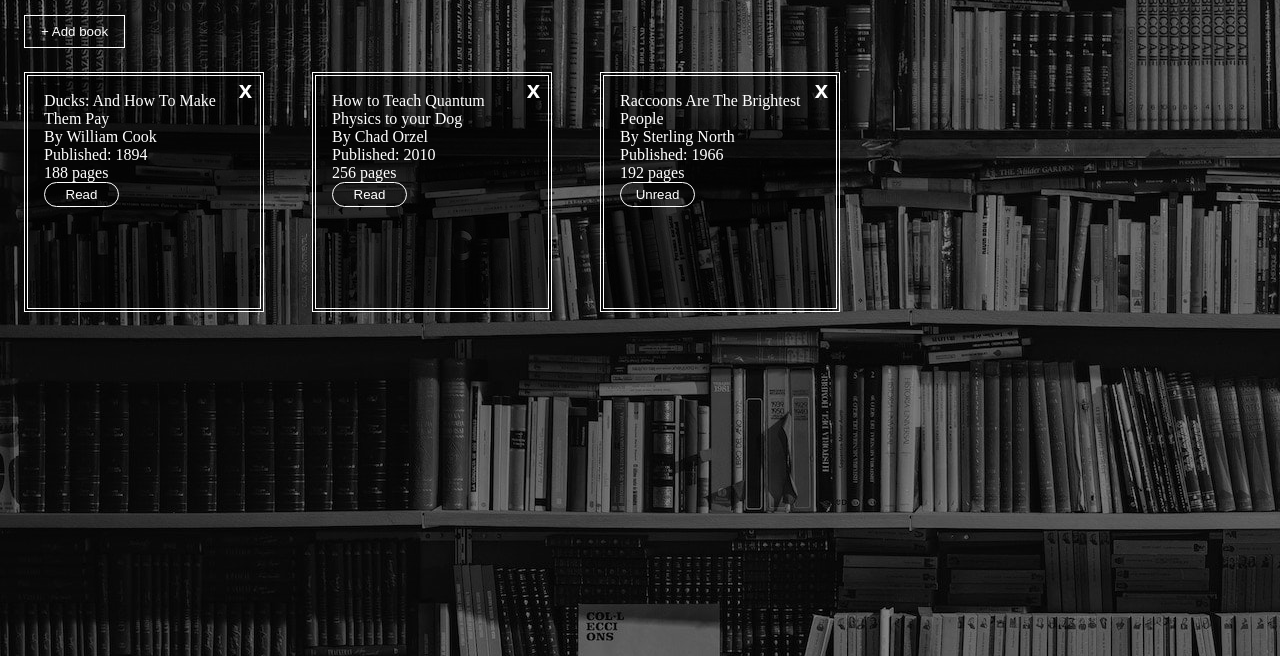
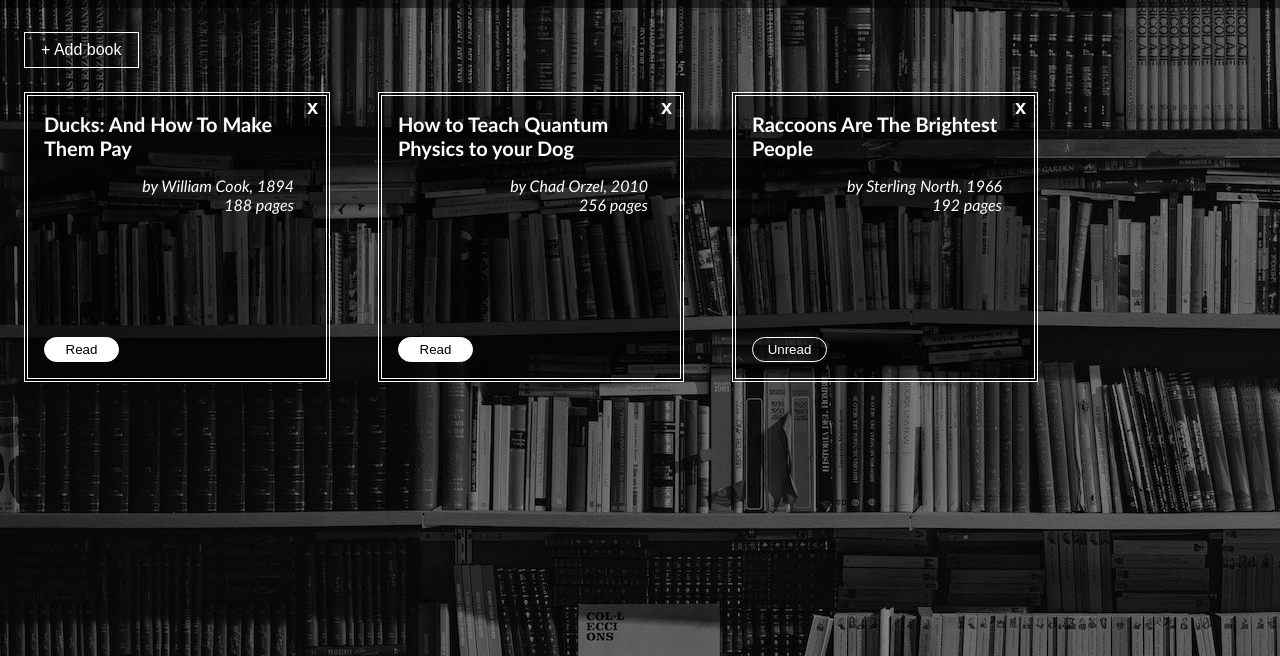
Before and after one commit to xinweny/library, a plain HTML site: page index.html in a window 1280 px wide. Shown: the part 94-750 px from the top of the page. Drawn offline with Linux system fonts and the light colour scheme.

Commit message:
Add styling and simple animation

```diff
--- a/index.html
+++ b/index.html
@@ -6,6 +6,7 @@
   <title>Library</title>
   <link rel="stylesheet" href="./style.css">
   <script src="./main.js" defer></script>
+  <link rel="shortcut icon" href="./assets/icon.png" type="image/x-icon">
 </head>
 <body>
   <div class="bottom-layer">
--- a/main.js
+++ b/main.js
@@ -36,6 +36,7 @@
     card.classList.add('book-card');
     let element = null;
 
+    propertyLoop:
     for (const property in book) {
       element = document.createElement('p');
       switch(property) {
@@ -46,9 +47,9 @@
           element.addEventListener('click', updateReadStatus);
           break;
         case 'author':
-          element.textContent = `By ${book[property]}`; break;
+          element.textContent = `by ${book[property]}${(book['year']) ? ', ' + book['year'] : ''}`; break;
         case 'year':
-          element.textContent = `Published: ${book[property]}`; break;
+          continue propertyLoop;
         case 'pages':
           element.textContent = (book[property] === 1) ? `${book[property]} page` : `${book[property]} pages`;
           break;
--- a/style.css
+++ b/style.css
@@ -7,6 +7,7 @@
 
 body {
   background-image: url('./assets/background.jpeg');
+  font-family: 'Trebuchet MS', 'Lucida Sans Unicode', 'Lucida Grande', 'Lucida Sans', Arial, sans-serif
 }
 
 .bottom-layer {
@@ -18,6 +19,10 @@ body {
 
 .header {
   padding: 24px;
+  background-color: rgba(0, 0, 0, 0.5);
+  font-family: 'Courier New', Courier, monospace;
+  letter-spacing: 2px;
+  font-size: 1.5rem;
 }
 
 .content {
@@ -30,10 +35,11 @@ body {
   padding: 8px 16px;
   border: 1px white solid;
   margin-bottom: 24px;
+  font-size: 1rem;
+  transition: background-color 1s, color 1s;
 }
 
-#add-book-btn:active {
-  border-color: black;
+#add-book-btn:hover {
   background-color: white;
   color: black;
 }
@@ -43,15 +49,27 @@ body {
   align-items: flex-start;
   flex-wrap: wrap;
   gap: 48px;
+  width: auto;
 }
 
 .book-card {
-  width: 200px;
-  height: 200px;
-  padding: 16px;
+  width: 250px;
+  height: 250px;
+  padding: 16px 32px 16px 16px;
   border: 4px double white;
   background: rgba(0, 0, 0, 0.5);
   position: relative;
+}
+
+.book-card p:first-of-type {
+  font-weight: bold;
+  font-size: 1.25rem;
+  margin-bottom: 16px;
+}
+
+.book-card p:nth-child(2), .book-card p:nth-child(3) {
+  font-style: italic;
+  text-align: right;
 }
 
 .book-card button:first-of-type {
@@ -60,21 +78,28 @@ body {
   border: 1px solid white;
   border-radius: 16px;
   background-color: transparent;
+  margin-top: 16px;
+  display: block;
+  position: absolute;
+  bottom: 16px;
+  left: 16px;
+}
+
+.book-card button:first-of-type.read {
+  background-color: white;
+  color: black;
 }
 
 .book-card button:last-child {
   display: block;
   font-weight: bold;
   background-color: transparent;
-  font-size: 1.5rem;
+  font-size: 1.25rem;
   border: none;
   position: absolute;
   right: 8px;
   top: 0px;
-}
-
-.book-card button:last-child:active {
-  color: black;
+  transition: font-size 0.5s;
 }
 
 .footer {
@@ -119,12 +144,17 @@ form label, form input, form button {
   margin-bottom: 16px;
 }
 
+label:not(label[for='read']) {
+  margin-bottom: 8px;
+}
+
 input:not(#read) {
   width: calc(100% - 36px);
   padding: 8px;
   border: 1px solid black;
   border-radius: 16px;
   margin-bottom: 16px;
+  font-size: 1rem;
 }
 
 #close-form-btn {
@@ -145,9 +175,10 @@ input:not(#read) {
   background-color: transparent;
   border: 2px solid black;
   border-radius: 32px;
+  transition: background-color 1s, color 1s;
 }
 
-#submit-btn:active {
+#submit-btn:hover {
   background-color: black;
   color: white;
 }
```
Also changed, not shown: assets/icon.png (added).
